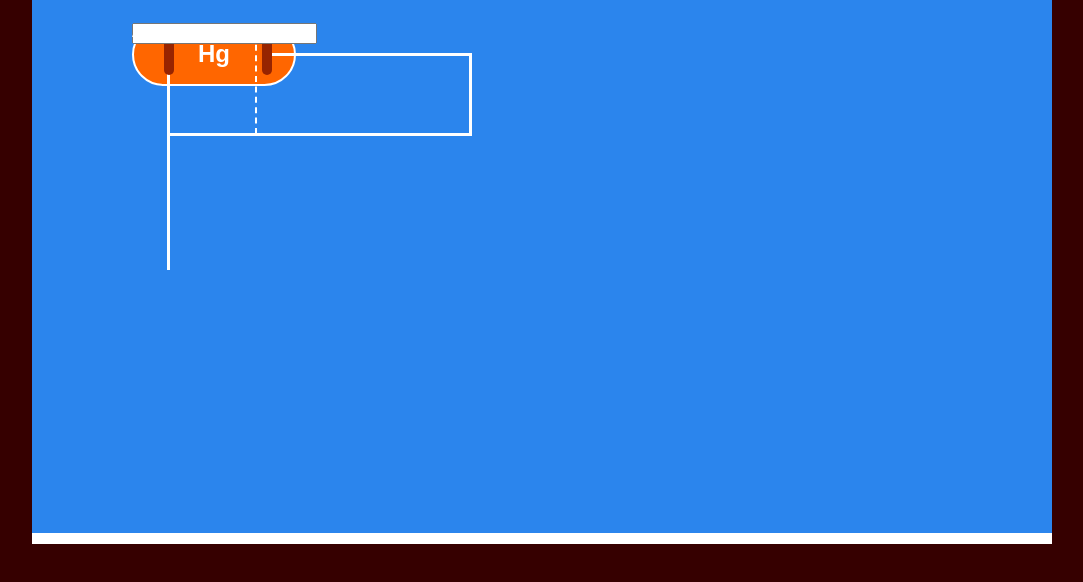
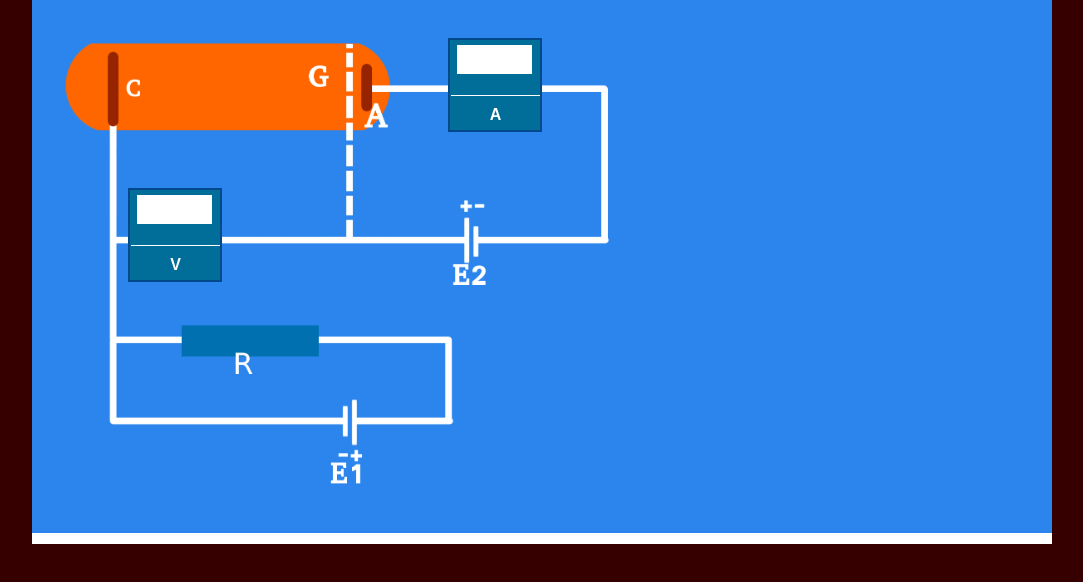
Before and after one commit to IonicaBizau/Franck-and-Hertz-Experiment, a plain HTML site: page index.html in a window 1280 px wide. Shown: the part 182-764 px from the top of the page, without its empty margins (93-1176 px from the left). Drawn offline with Linux system fonts and the light colour scheme.

Commit message:
Updated system.png. Added ampermeter and voltmeter.

```diff
--- a/css/style.css
+++ b/css/style.css
@@ -147,3 +147,41 @@ div.container h2.small {
     position: absolute;
     font-weight: bold;
 }
+
+.system {
+    width: 570px;
+    left: -80px;
+}
+.physics-instrument {
+    width: 90px;
+    height: 90px;
+    background: rgb(0, 110, 153);
+    border: 2px solid rgb(0, 72, 138);
+}
+.physics-instrument > input.value {
+    border: none;
+    position: absolute;
+    left: 7px;
+    width: 69px;
+    padding: 3px;
+    font-size: 20px;
+    font-family: monospace;
+    font-weight: bold;
+    top: 5px;
+}
+.physics-instrument .text {
+    bottom: 6px;
+    left: 1px;
+    border-top: 1px solid white;
+    width: 89px;
+    padding: 10px 0 0 0;
+    font-weight: bold;
+}
+.physics-instrument.amp {
+    top: 15px;
+    left: 316px;
+}
+.physics-instrument.vol {
+    top: 165px;
+    left: -4px;
+}
--- a/index.html
+++ b/index.html
@@ -11,20 +11,14 @@
         <div class="container">
             <h1>Experiența <strong>Franck și Hertz</strong></h1>
             <div class="screen">
-                <div class="tube-hg">
-                    <div class="text">Hg</div>
+                <img class="system" src="img/system.png">
+                <div class="physics-instrument amp">
+                    <input class="value" type="text" readonly="">
+                    <div class="text">A</div>
                 </div>
-                <div class="white line v e-long l3"></div>
-                <div class="white line v long dashed l4"></div>
-                <div class="white line h e-long l5"></div>
-                <div class="red line v bold rounded l1"></div>
-                <div class="red line v bold rounded l2"></div>
-                <div class="white line v long l6"></div>
-                <div class="white line h e-long l7"></div>
-
-                <div class="physics-instrument">
-                    <input class="value" type="text">
-                    <div class="text">A</div>
+                <div class="physics-instrument vol">
+                    <input class="value" type="text" readonly="">
+                    <div class="text">V</div>
                 </div>
             </div>
         </div>
--- a/js/functions.js
+++ b/js/functions.js
@@ -7,4 +7,6 @@ $(document).ready(function () {
         opacity: 1
       , top: "50%"
     }, 1000);
+
+
 });
```
Also changed, not shown: img/sistem.png (deleted), img/system.png (added), 1 other file.
